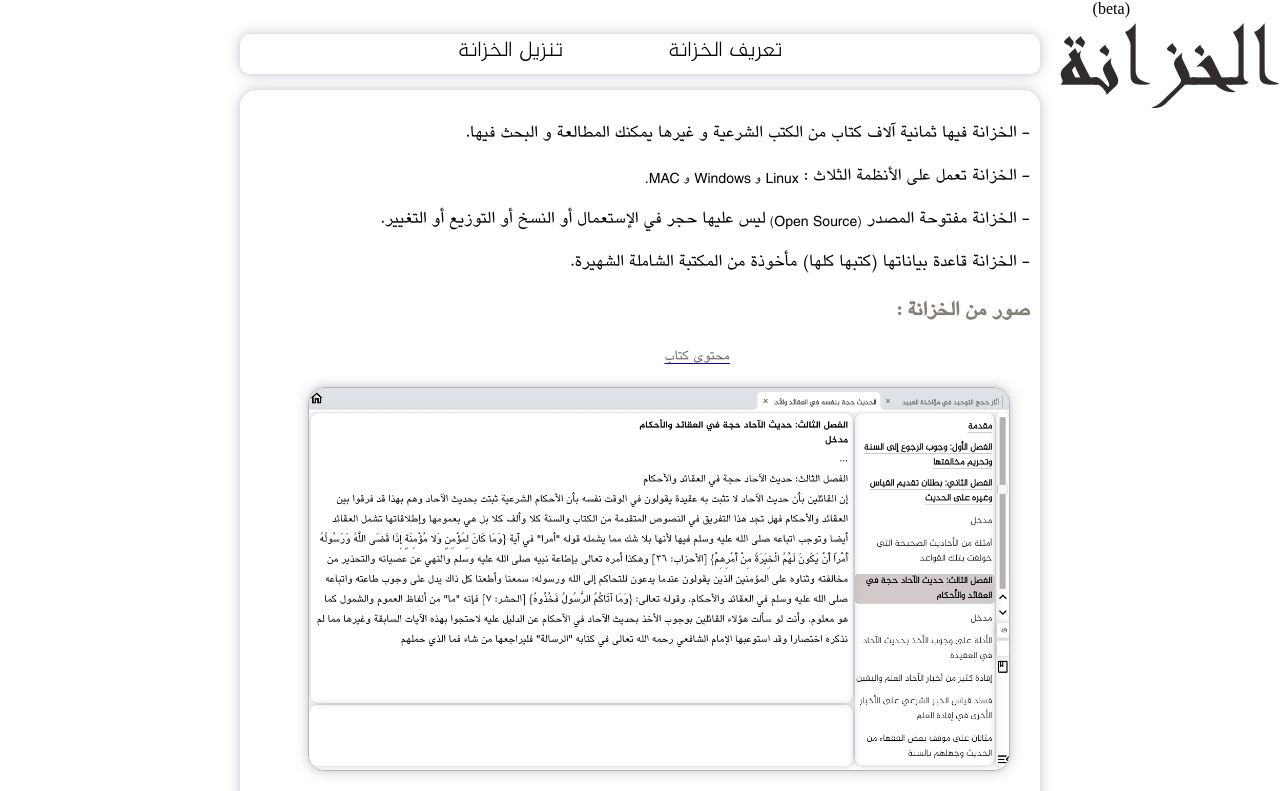
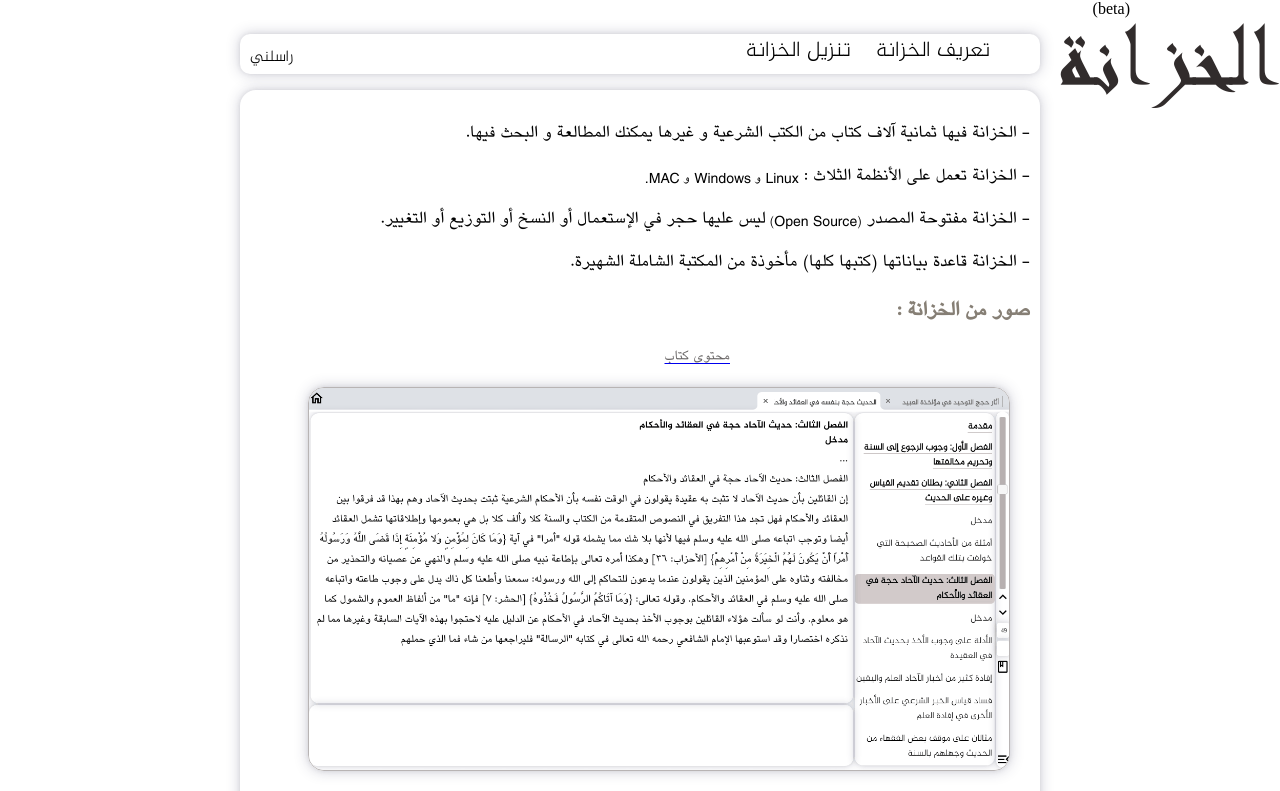
Before and after one commit to elkizana/elkizana.github.io, a plain HTML site: page index.html in a window 1280 px wide. Shown: the top 791 px of the page. Drawn offline with Linux system fonts and the light colour scheme.

Commit message:
Initial commit

```diff
--- a/index.html
+++ b/index.html
@@ -46,6 +46,7 @@
 <ul>
 <li class="definition">تعريف الخزانة</li>
 <li class="download">  تنزيل الخزانة  </li>
+<li class="contact">  راسلني   </li>
 </ul>
   </div>
 
@@ -136,7 +137,7 @@
 </table>
 
  `
-
+let contact = ` <p>mehdibabaameur@gmail.com</p>`
 $("section").html(defintion)
   $(".definition").on("click", function () {
     $("section").empty()
@@ -147,7 +148,10 @@ $("section").html(defintion)
     $("section").empty()
     $("section").html(download)
   })
-
+  $(".contact").on("click", function () {
+    $("section").empty()
+    $("section").html(contact)
+  })
 
   </script>
 
--- a/resources/css/style.css
+++ b/resources/css/style.css
@@ -40,15 +40,21 @@ body {
 
 ul {
     height: 40px;
-    text-align: center;
+
 }
 
 
 li {
-    margin: 5px 50px 2px 50px ;
+    margin: 5px 10px 2px 10px ;
     display: inline-block;
     font-size: 22px;
     font-family: "jazeera-light" ;
+}
+.contact {
+float: left ;
+font-size:  16px;
+padding-top: 10px;
+
 }
 li:hover {
 cursor: pointer;
```
